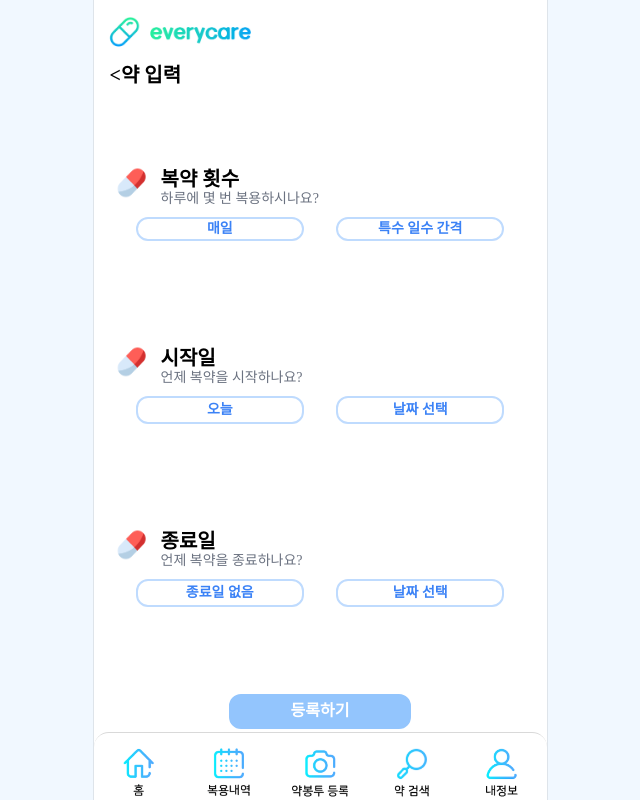
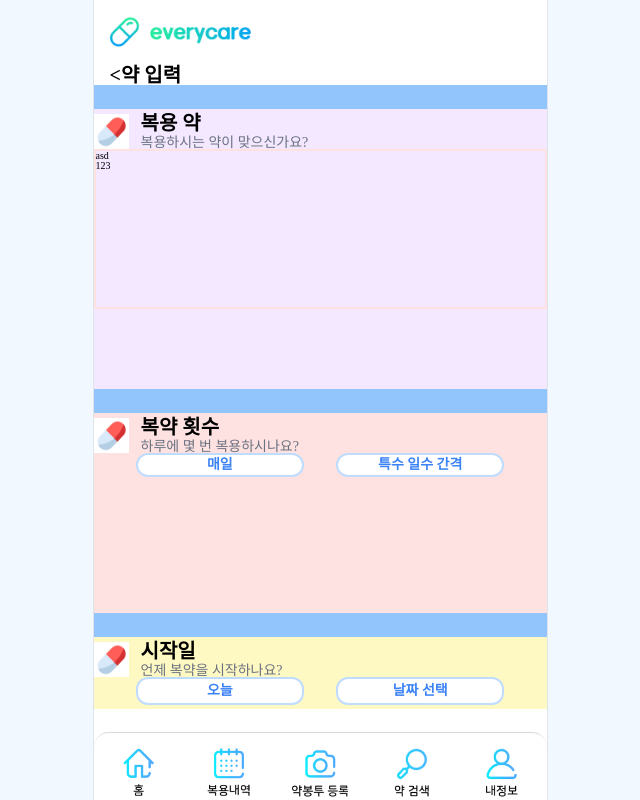
Before and after one commit to woosungking/EveryCare-frontend, a React (Vite) app: page /pill-register in a window 1280 px wide. Shown: the whole page, without its empty margins (320-960 px from the left). Built offline with nearby package versions, Linux system fonts and the light colour scheme; a web font is replaced by a local one.

Commit message:
약검색 api context 연동 및 오류 수정

```diff
--- a/src/components/CustomHr.tsx
+++ b/src/components/CustomHr.tsx
@@ -1,17 +1,10 @@
 import React from 'react';
 
 const CustomHr: React.FC = () => {
-  const customhr = {
-    border: 'none',
-    height: '1px',
-    width: '95%',
-    backgroundColor: 'gray',
-    margin: 'auto',
-    marginTop: '30px',
-    marginBottom: '30px',
-  };
 
-  return <hr style={customhr} />;
+  return (
+    <hr className="border-none h-px w-[95%] bg-gray-500 m-auto mt-8 mb-8" />
+  );
 };
 
 export default CustomHr;
--- a/src/components/register/PillNextText.tsx
+++ b/src/components/register/PillNextText.tsx
@@ -6,12 +6,18 @@ import PillImg from '../../assets/register/PillImg.png';
 const PillNextText: React.FC<{ headText: string; contentText: string }> = ({
   headText,
   contentText,
+  exStyle,
+  imgStyle,
+  inStyle,
 }) => {
   return (
-    <div className="flex ml-5 w-[26vw] font-extrabold">
-      <img src={PillImg} className="w-[35px] h-[35px]" />
-      <div className="flex flex-col ml-3 mt-1 text-left">
-        <p className="h-[20px] w-[160px] text-[20px]">{headText}</p>
+    <div className={`${exStyle} flex font-extrabold`}>
+      <img
+        src={PillImg}
+        className={`${imgStyle}ml-3 mt-[5px] w-[35px] h-[35px]`}
+      />
+      <div className={`${inStyle} flex flex-col ml-3 mt-1 text-left`}>
+        <p className="h-[20px] w-[160px] text-[20px] text-aligin item-center">{headText}</p>
         <p className="h-[10px] w-[200px] text-gray-500 font-abel text-sm font-normal">
           {contentText}
         </p>
--- a/src/components/register/PillRegister.tsx
+++ b/src/components/register/PillRegister.tsx
@@ -35,17 +35,29 @@ const PillRegister: React.FC = () => {
   };
 
   return (
-    <div className="flex flex-col h-[70vh]">
-      <div className="w-full h-[20vh] mt-10 mb-5 md:mt-20 md:mb-10">
+    <div className="bg-blue-300 h-[78vh] overflow-y-scroll">
+      <div className="bg-purple-100 w-[100%] h-[35vh] mt-[3vh]">
+        <PillNextText
+        headText="복용 약"
+          contentText="복용하시는 약이 맞으신가요?"
+        ></PillNextText>
+        <div className="h-[20vh] w-[100%] border-red-100 border-2">
+          <ul>
+            <li>asd</li>
+            <li>123</li>
+          </ul>
+        </div>
+      </div>
+      <div className="bg-red-100 w-[100%] h-[25vh] mt-[3vh]">
         <PillNextText
           headText="복약 횟수"
           contentText="하루에 몇 번 복용하시나요?"
         />
         <form
           onSubmit={handleSubmit}
-          className="w-full h-full flex flex-col justify-center items-center space-y-6"
+          className="w-100% flex flex-col justify-center items-center space-y-6"
         >
-          <div className="flex justify-center space-x-8 w-full px-4">
+          <div className="flex justify-center space-x-8 w-[100%] px-4">
             <button
               name="everyday"
               onClick={onClick}
@@ -93,13 +105,13 @@ const PillRegister: React.FC = () => {
           )}
         </form>
       </div>
-      <div className="w-full h-[20vh] mt-10 mb-5 md:mt-20 md:mb-10">
+      <div className="bg-yellow-100 w-[100%] h-[25vh] mt-[3vh]">
         <PillNextText headText="시작일" contentText="언제 복약을 시작하나요?" />
         <form
           onSubmit={handleSubmit}
-          className="w-full h-full flex flex-col justify-center items-center space-y-4"
+          className="w-[100%] flex flex-col justify-center items-center space-y-4"
         >
-          <div className="flex justify-center space-x-8 w-full max-w-[600px] px-4">
+          <div className="flex justify-center space-x-8 w-[100%] max-w-[600px] px-4">
             <button
               name="today"
               onClick={onClickStartDate}
@@ -135,13 +147,13 @@ const PillRegister: React.FC = () => {
           )}
         </form>
       </div>
-      <div className="w-full h-[20vh] mt-10 mb-5 md:mt-20 md:mb-10">
+      <div className="bg-green-100 w-[100%] h-[25vh] mt-[3vh]">
         <PillNextText headText="종료일" contentText="언제 복약을 종료하나요?" />
         <form
           onSubmit={handleSubmit}
-          className="w-full h-full flex flex-col justify-center items-center space-y-4"
+          className="w-[100%] flex flex-col justify-center items-center space-y-4"
         >
-          <div className="flex justify-center space-x-8 w-full max-w-[600px] px-4">
+          <div className="flex justify-center space-x-8 w-[100%] max-w-[600px] px-4">
             <button
               name="infinite"
               onClick={onClickEndDate}
--- a/src/components/register/button/SaveBtn.tsx
+++ b/src/components/register/button/SaveBtn.tsx
@@ -10,7 +10,7 @@ interface SaveBtnProps {
 const SaveBtn: React.FC<SaveBtnProps> = ({ children, className, onClick }) => {
   return (
     <button
-      className={`rounded-2xl bg-sky-200 w-[80%] h-[50px] block mx-auto mt-4 ${className}`}
+      className={`rounded-2xl bg-sky-200 block mx-auto mt-4 ${className}`}
       onClick={onClick}
     >
       {children}
--- a/src/components/register/context/RegisterContext.tsx
+++ b/src/components/register/context/RegisterContext.tsx
@@ -19,26 +19,47 @@ const initData: OCRDataType = {
   disease: '',
 };
 
-// export const RegisterContext = createContext<{
-//   OCRData: OCRDataType;
-//   setOCRData: React.Dispatch<React.SetStateAction<OCRDataType>>;
-// }>({
-//   OCRData: initData,
-//   setOCRData: () => {
-//     throw new Error('오류~~ ㅠㅠㅠ 살려줘');
-//   },
-// });
-// export const RegisterContext = createContext({
-//   OCRData: initData,
-// });
+interface DrugData {
+  drugName: string;
+  drugCode: string;
+  drugPcode: string;
+  drugCompany: string;
+  check: boolean;
+}
 
 export const RegisterContext = createContext(initData);
 
 export const RegisterContextProvider: React.FC = ({ children }) => {
   const [OCRData, setOCRData] = useState(initData);
+  const [savedDrug, setSavedDrug] = useState<(DrugData | null)[]>([]);
+  const [startDate, setStartDate] = useState<Date | null>(null);
+  const [endDate, setEndDate] = useState<Date | null>(null);
+  const [hospital, setHospital] = useState<string>('');
+  const [disease, setDisease] = useState<string>('');
+  const [intakeSum, setIntakeSum] = useState<string>('');
+  const [intakeCycle, setIntakeCycle] = useState<string>('');
 
   return (
-    <RegisterContext.Provider value={{ OCRData, setOCRData }}>
+    <RegisterContext.Provider
+      value={{
+        OCRData,
+        setOCRData,
+        savedDrug,
+        setSavedDrug,
+        startDate,
+        setStartDate,
+        endDate,
+        setEndDate,
+        hospital,
+        setHospital,
+        disease,
+        setDisease,
+        intakeSum,
+        setIntakeSum,
+        intakeCycle,
+        setIntakeCycle,
+      }}
+    >
       {children}
     </RegisterContext.Provider>
   );
```
Also changed, not shown: src/components/register/PillSearch.tsx (+70 -17 lines).
